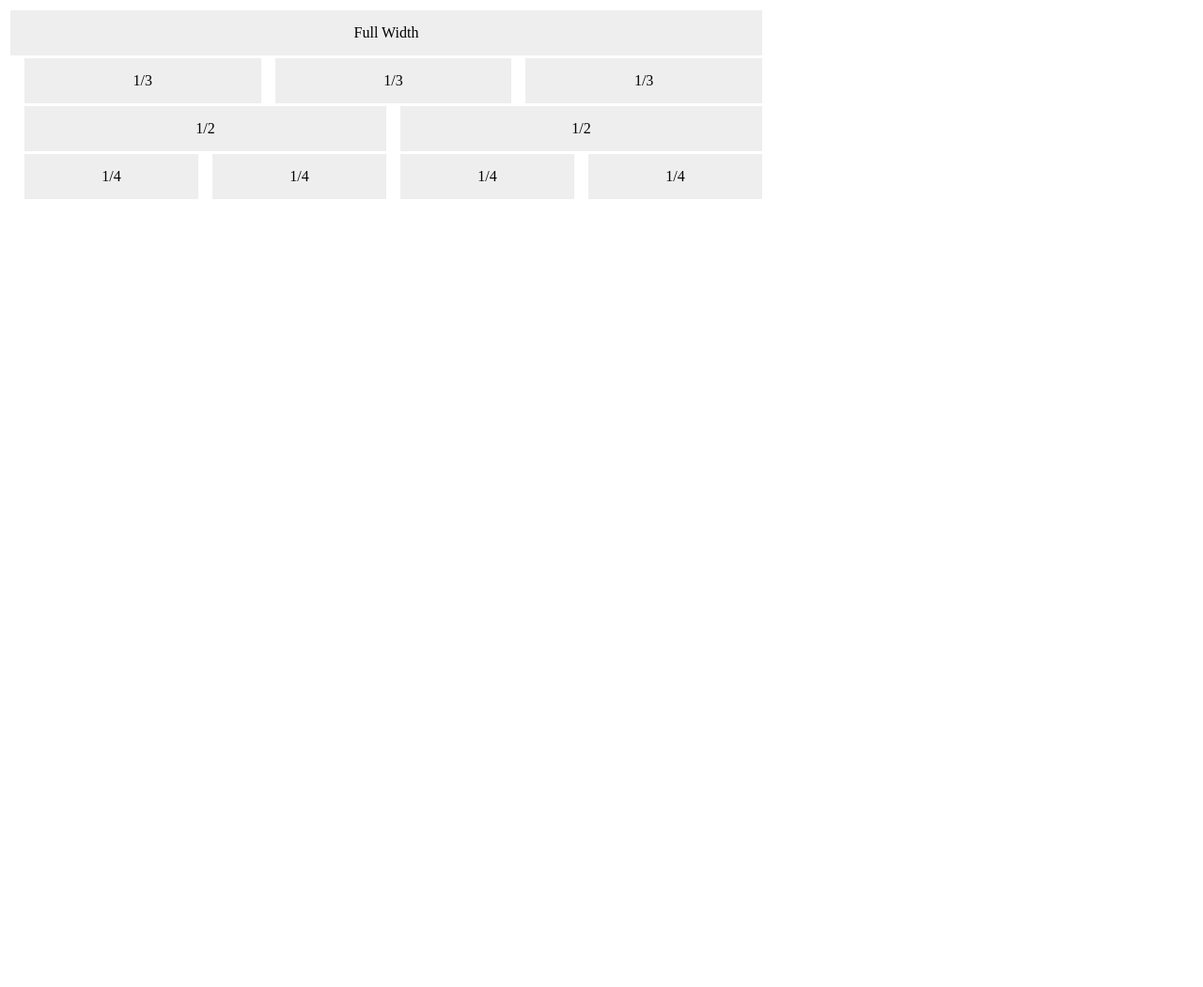
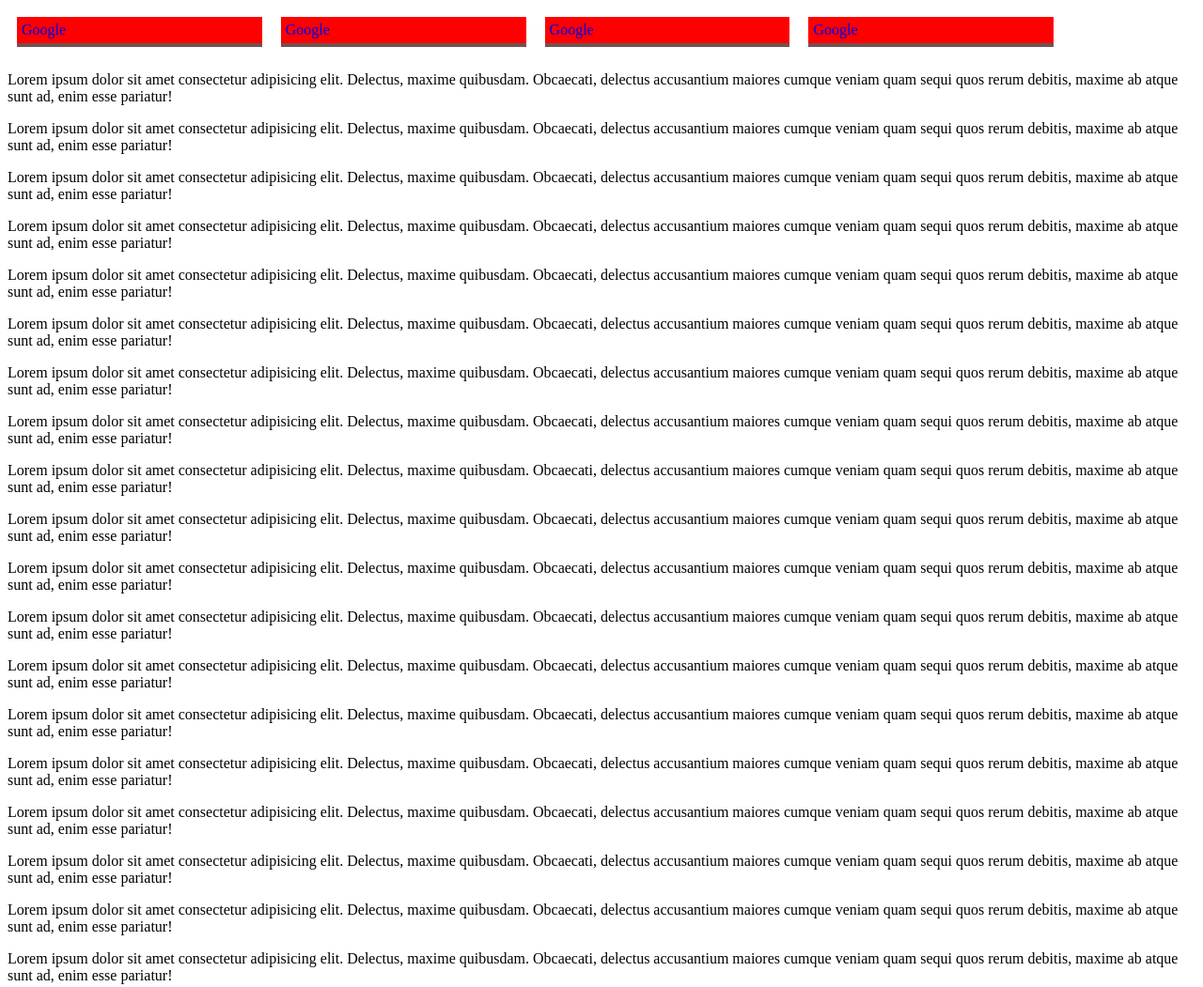
Before and after one commit to mohamedhany2009r-jpg/my-project-CSS, a plain HTML site: page index.html in a window 1280 px wide. Shown: the top 1051 px of the page at 94% size. Before the commit the page ends 800 px from the top, so only its background shows below. Drawn offline with Linux system fonts and the light colour scheme.

Commit message:
Update project

```diff
--- a/css.style/style.css
+++ b/css.style/style.css
@@ -354,57 +354,29 @@ h2 {
     margin-left: auto;
     margin-right: auto;
 } */
-div {
-    background-color: #eee;
-    width: 800px;
-    text-align: center;
-    margin: 3px;
+div a {
+    background-color: red;
+    padding: 5px;
+    text-decoration: none;
+    border-bottom: 4px solid rgb(114, 82, 82);
+    float: left;
+    width: calc((100% - 10px)/5);
+    margin: 10px;
+    margin-top: 10px;
 
 }
 
-div.Fu {
-    padding-top: 15px;
-    padding-bottom: 15px;
-    float: left;
-    width: 800px;
-}
-
-
-
-.Three span {
-    background-color: #eee;
-    padding-top: 15px;
-    padding-bottom: 15px;
-    float: left;
-    width: calc((100% - 45px)/3);
-    margin-left: 15px;
-    margin-bottom: 3px;
+header {
+    background-color: white;
+    position: sticky;
+    top: 0px;
 }
 
 .clear {
     clear: both;
 }
 
-.Two span {
-    background-color: #eee;
-    padding-top: 15px;
-    padding-bottom: 15px;
-    float: left;
-    width: calc((100% - 30px)/2);
-    margin-left: 15px;
-    margin-bottom: 3px;
+body {
+    min-height: 5000px;
+    position: relative;
 }
-
-.Clear {
-    clear: both;
-}
-
-.four span {
-    background-color: #eee;
-    padding-top: 15px;
-    padding-bottom: 15px;
-    float: left;
-    width: calc((100% - 60px)/4);
-    margin-left: 15px;
-
-}
--- a/index.html
+++ b/index.html
@@ -9,33 +9,107 @@
 </head>
 
 <body>
+    <header>
+        <div>
+
+            <form>
+                <nav>
+                    <a href="https://www.google.com/">Google</a>
+                    <a href="https://www.google.com/">Google</a>
+                    <a href="https://www.google.com/">Google</a>
+                    <a href="https://www.google.com/">Google</a>
+                    <p class="clear"></p>
+                </nav>
 
 
+            </form>
 
-    <div class="Fu">Full Width</div>
-    <div class="Three">
-        <span>1/3</span>
-        <span>1/3</span>
-        <span>1/3</span>
-
-    </div>
-    <p class="clear"></p>
-    <div class="Two">
-        <span>1/2</span>
-        <span>1/2</span>
-    </div>
-    <p class="Clear"></p>
-    <div class="four">
-        <span>1/4</span>
-        <span>1/4</span>
-        <span>1/4</span>
-        <span>1/4</span>
-    </div>
+        </div>
+    </header>
 
 
+    <p>Lorem ipsum dolor sit amet consectetur adipisicing elit. Delectus, maxime quibusdam. Obcaecati, delectus
+        accusantium maiores cumque veniam quam sequi quos rerum debitis, maxime ab atque sunt ad, enim esse pariatur!
+    </p>
 
+    <p>Lorem ipsum dolor sit amet consectetur adipisicing elit. Delectus, maxime quibusdam. Obcaecati, delectus
+        accusantium maiores cumque veniam quam sequi quos rerum debitis, maxime ab atque sunt ad, enim esse pariatur!
+    </p>
 
+    <p>Lorem ipsum dolor sit amet consectetur adipisicing elit. Delectus, maxime quibusdam. Obcaecati, delectus
+        accusantium maiores cumque veniam quam sequi quos rerum debitis, maxime ab atque sunt ad, enim esse pariatur!
+    </p>
 
+    <p>Lorem ipsum dolor sit amet consectetur adipisicing elit. Delectus, maxime quibusdam. Obcaecati, delectus
+        accusantium maiores cumque veniam quam sequi quos rerum debitis, maxime ab atque sunt ad, enim esse pariatur!
+    </p>
+
+    <p>Lorem ipsum dolor sit amet consectetur adipisicing elit. Delectus, maxime quibusdam. Obcaecati, delectus
+        accusantium maiores cumque veniam quam sequi quos rerum debitis, maxime ab atque sunt ad, enim esse pariatur!
+    </p>
+
+    <p>Lorem ipsum dolor sit amet consectetur adipisicing elit. Delectus, maxime quibusdam. Obcaecati, delectus
+        accusantium maiores cumque veniam quam sequi quos rerum debitis, maxime ab atque sunt ad, enim esse pariatur!
+    </p>
+
+    <p>Lorem ipsum dolor sit amet consectetur adipisicing elit. Delectus, maxime quibusdam. Obcaecati, delectus
+        accusantium maiores cumque veniam quam sequi quos rerum debitis, maxime ab atque sunt ad, enim esse pariatur!
+    </p>
+
+    <p>Lorem ipsum dolor sit amet consectetur adipisicing elit. Delectus, maxime quibusdam. Obcaecati, delectus
+        accusantium maiores cumque veniam quam sequi quos rerum debitis, maxime ab atque sunt ad, enim esse pariatur!
+    </p>
+
+    <p>Lorem ipsum dolor sit amet consectetur adipisicing elit. Delectus, maxime quibusdam. Obcaecati, delectus
+        accusantium maiores cumque veniam quam sequi quos rerum debitis, maxime ab atque sunt ad, enim esse pariatur!
+    </p>
+
+    <p>Lorem ipsum dolor sit amet consectetur adipisicing elit. Delectus, maxime quibusdam. Obcaecati, delectus
+        accusantium maiores cumque veniam quam sequi quos rerum debitis, maxime ab atque sunt ad, enim esse pariatur!
+    </p>
+    <p>Lorem ipsum dolor sit amet consectetur adipisicing elit. Delectus, maxime quibusdam. Obcaecati, delectus
+        accusantium maiores cumque veniam quam sequi quos rerum debitis, maxime ab atque sunt ad, enim esse pariatur!
+    </p>
+
+    <p>Lorem ipsum dolor sit amet consectetur adipisicing elit. Delectus, maxime quibusdam. Obcaecati, delectus
+        accusantium maiores cumque veniam quam sequi quos rerum debitis, maxime ab atque sunt ad, enim esse pariatur!
+    </p>
+
+    <p>Lorem ipsum dolor sit amet consectetur adipisicing elit. Delectus, maxime quibusdam. Obcaecati, delectus
+        accusantium maiores cumque veniam quam sequi quos rerum debitis, maxime ab atque sunt ad, enim esse pariatur!
+    </p>
+
+    <p>Lorem ipsum dolor sit amet consectetur adipisicing elit. Delectus, maxime quibusdam. Obcaecati, delectus
+        accusantium maiores cumque veniam quam sequi quos rerum debitis, maxime ab atque sunt ad, enim esse pariatur!
+    </p>
+
+    <p>Lorem ipsum dolor sit amet consectetur adipisicing elit. Delectus, maxime quibusdam. Obcaecati, delectus
+        accusantium maiores cumque veniam quam sequi quos rerum debitis, maxime ab atque sunt ad, enim esse pariatur!
+    </p>
+
+    <p>Lorem ipsum dolor sit amet consectetur adipisicing elit. Delectus, maxime quibusdam. Obcaecati, delectus
+        accusantium maiores cumque veniam quam sequi quos rerum debitis, maxime ab atque sunt ad, enim esse pariatur!
+    </p>
+
+    <p>Lorem ipsum dolor sit amet consectetur adipisicing elit. Delectus, maxime quibusdam. Obcaecati, delectus
+        accusantium maiores cumque veniam quam sequi quos rerum debitis, maxime ab atque sunt ad, enim esse pariatur!
+    </p>
+
+    <p>Lorem ipsum dolor sit amet consectetur adipisicing elit. Delectus, maxime quibusdam. Obcaecati, delectus
+        accusantium maiores cumque veniam quam sequi quos rerum debitis, maxime ab atque sunt ad, enim esse pariatur!
+    </p>
+
+    <p>Lorem ipsum dolor sit amet consectetur adipisicing elit. Delectus, maxime quibusdam. Obcaecati, delectus
+        accusantium maiores cumque veniam quam sequi quos rerum debitis, maxime ab atque sunt ad, enim esse pariatur!
+    </p>
+
+    <p>Lorem ipsum dolor sit amet consectetur adipisicing elit. Delectus, maxime quibusdam. Obcaecati, delectus
+        accusantium maiores cumque veniam quam sequi quos rerum debitis, maxime ab atque sunt ad, enim esse pariatur!
+    </p>
+
+    <p>Lorem ipsum dolor sit amet consectetur adipisicing elit. Delectus, maxime quibusdam. Obcaecati, delectus
+        accusantium maiores cumque veniam quam sequi quos rerum debitis, maxime ab atque sunt ad, enim esse pariatur!
+    </p>
 
 
 </body>
```
